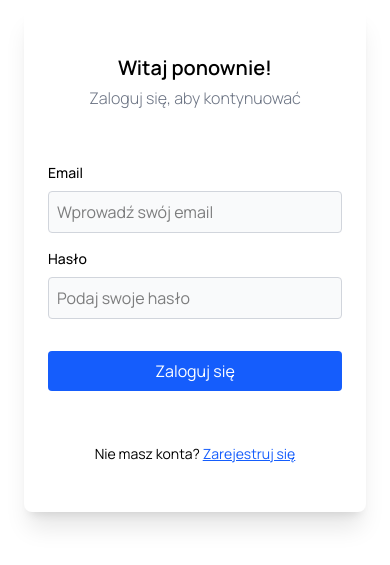
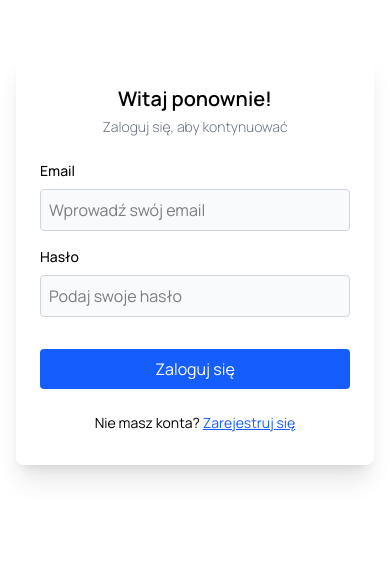
Before and after one commit to kxGeou/EducationPlatf, a React (Vite) app: page /login-register in a window 390 px wide. Shown: the part 163-728 px from the top of the page. Built offline with nearby package versions, Linux system fonts and the light colour scheme; no server answers.

Commit message:
Improve UI styling for course and auth pages
Updated CourseCard and Courses components for better spacing, rounded corners, and font sizes. Refined AuthPage layout for improved responsiveness, padding, and scroll handling, enhancing the overall user experience.

```diff
--- a/src/components/CourseCard.jsx
+++ b/src/components/CourseCard.jsx
@@ -63,15 +63,15 @@ export default function CourseCard({ course }) {
   if (loading) return <p>Ładowanie...</p>;
 
   return (
-    <div className="border border-gray-300 flex flex-col items-start pb-4 cursor-pointer rounded-lg"
+    <div className="border border-gray-300 flex flex-col items-start pb-4 cursor-pointer rounded-xl"
             onClick={handleBuy}
     >
-       <img src="react2.png" alt="mockup image" className='max-h-45 w-full rounded-t-lg mb-3'/>
-      <div className='px-2 flex flex-col'>
-        <h2 className="text-lg font-semibold text-blackText">{course.title}</h2>
+       <img src="react2.png" alt="mockup image" className='max-h-50 w-full rounded-t-xl mb-3'/>
+      <div className='px-4 flex flex-col'>
+        <h2 className="text-xl font-semibold text-blackText">{course.title}</h2>
         <p className="text-blackText/50 text-sm">{course.description}</p>
       </div>
-      <div className="flex flex-col items-start gap-1 w-full px-2 mt-3">
+      <div className="flex flex-col items-start gap-1 w-full px-4 mt-3">
         <span className="flex gap-2 items-center">
           <p className='text-lg text-blackText'>{(course.price_cents ? course.price_cents : course.price) + ' zł'}</p>
           <p className='text-md text-blackText/50 line-through'>220 zł</p>
--- a/src/components/Courses.jsx
+++ b/src/components/Courses.jsx
@@ -21,7 +21,7 @@ export default function Courses() {
   return (
     <div className="flex flex-col w-full px-6 mt-26">
       <h2 className='mb-6 flex gap-2 items-center opacity-50'><ShoppingBag size={16}></ShoppingBag>Kursy do zakupu</h2>
-      <div className="grid grid-col-1 md:grid-cols-2 gap-8">
+      <div className="grid grid-col-1 md:grid-cols-2 gap-10">
         {courses.map(course => (
           <CourseCard key={course.id} course={course} />
         ))}
--- a/src/pages/AuthPage.jsx
+++ b/src/pages/AuthPage.jsx
@@ -1,31 +1,32 @@
 import LoginForm from "../components/auth/LoginForm.jsx";
 import RegisterForm from "../components/auth/RegisterForm.jsx";
-import React from "react";
-import { useState } from "react";
+import React, { useState } from "react";
 import "../styles/AuthPage.css";
 
 function AuthPage() {
   const [mode, setMode] = useState("login");
 
   return (
-    <div className="w-screen h-screen flex flex-col items-center justify-center px-6">
-      <div className="gradient-background absolute top-0 left-0 w-full h-[75%] hidden sm:block"></div>
+    <div className="w-screen min-h-screen flex flex-col items-center justify-center px-4 py-8 sm:px-6 sm:py-12 relative overflow-y-auto">
+      <div className="gradient-background absolute top-0 left-0 w-full h-[50%] sm:h-[75%] hidden sm:block z-0"></div>
 
-      <div className="flex flex-col justify-between items-center shadow-xl w-full max-w-[420px] px-6 py-12 h-[60%] rounded-lg z-50 bg-white">
-        <div className="flex flex-col justify-between items-center mb-4 text-center">
-          <h2 className="text-xl font-semibold">
+      <div className="flex flex-col justify-between items-center shadow-xl w-full max-w-[420px] px-6 py-8 sm:py-12 rounded-lg z-50 bg-white mx-auto max-h-[90vh] overflow-y-auto">
+        <div className="flex flex-col items-center mb-6 text-center">
+          <h2 className="text-xl sm:text-2xl font-semibold">
             {mode === "login" ? "Witaj ponownie!" : "Zarejestruj się"}
           </h2>
-          <p className="text-gray-500 font-light mt-1">
+          <p className="text-gray-500 font-light mt-1 text-sm sm:text-base">
             {mode === "login"
               ? "Zaloguj się, aby kontynuować"
               : "Stwórz nowe konto"}
           </p>
         </div>
 
-        {mode === "login" ? <LoginForm /> : <RegisterForm />}
+        <div className="w-full">
+          {mode === "login" ? <LoginForm /> : <RegisterForm />}
+        </div>
 
-        <div className="text-sm mt-4 text-center">
+        <div className="text-sm mt-6 text-center">
           {mode === "login" ? (
             <>
               Nie masz konta?{" "}
```
